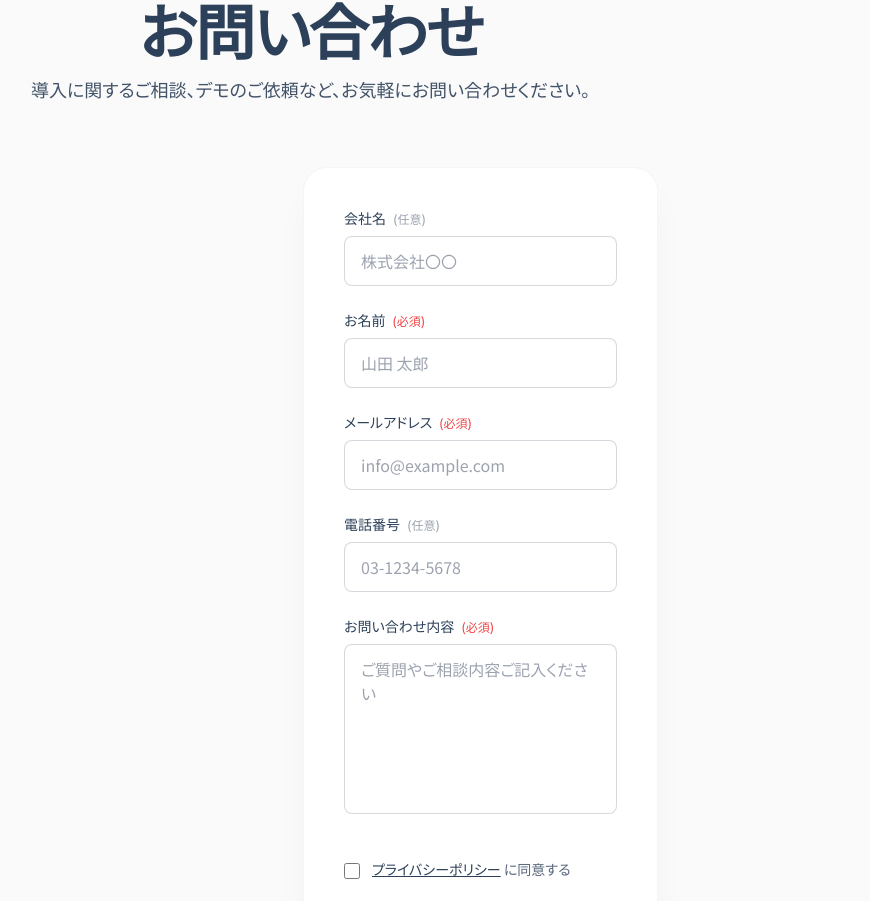
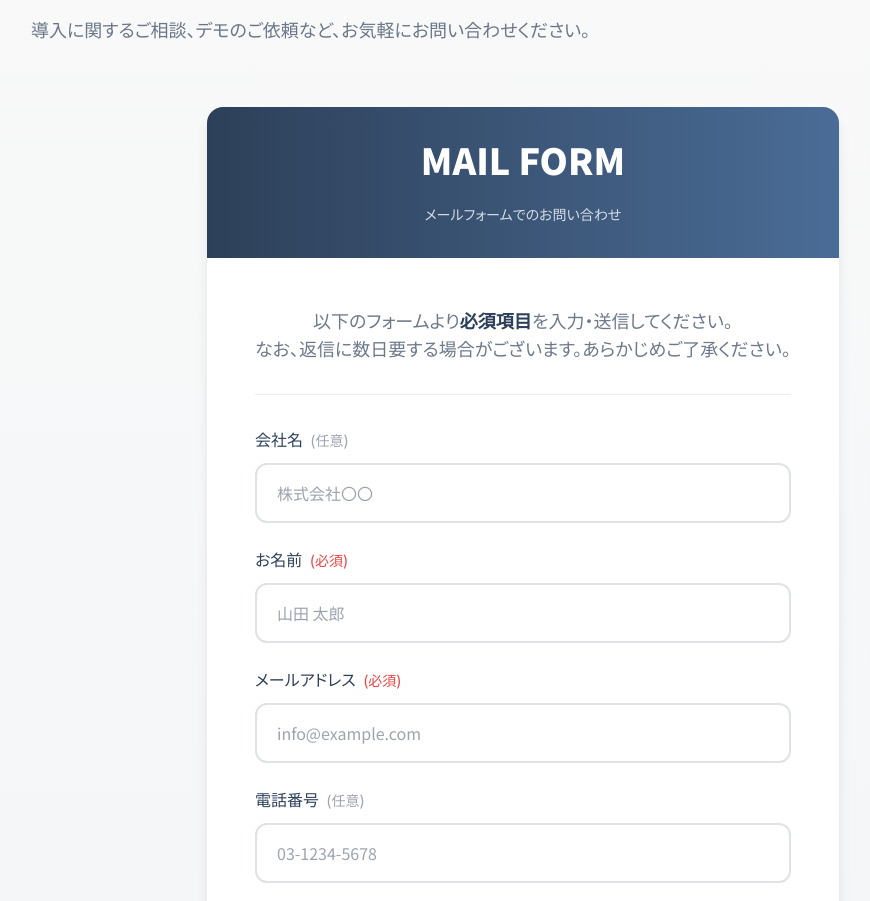
Before and after one commit to shunsuke-tnk/AI-lp_maker_webpage, a Next.js app: page /contact in a window 1280 px wide. Shown: the part 385-1286 px from the top of the page, without its empty margins (1-871 px from the left). Built offline with nearby package versions, Linux system fonts and the light colour scheme.

Commit message:
fix: improve contact form layout and styling

```diff
--- a/src/app/contact/page.tsx
+++ b/src/app/contact/page.tsx
@@ -5,7 +5,6 @@ import { Footer } from "@/components/layout/footer";
 import { Section } from "@/components/ui/section";
 import { Typography } from "@/components/ui/typography";
 import { Button } from "@/components/ui/button";
-import { Card } from "@/components/ui/card";
 import { ScrollReveal } from "@/components/ui/scroll-reveal";
 import { useState } from "react";
 
@@ -24,113 +23,145 @@ export default function ContactPage() {
     return (
         <>
             <Header />
-            <main className="min-h-screen pt-20">
-                <Section background="paper">
-                    <div className="text-center mb-16">
+            <main className="min-h-screen pt-20 bg-gradient-to-b from-paper to-highlight flex items-center justify-center">
+                <Section className="py-16 md:py-24 w-full">
+                    {/* Header Section */}
+                    <div className="text-center mb-12 md:mb-16">
                         <ScrollReveal>
-                            <Typography variant="display" className="text-4xl md:text-5xl mb-4">
-                                Contact
+                            <Typography variant="h1" className="mb-4 text-navy-900">
+                                CONTACT
                             </Typography>
-                            <Typography variant="h2" className="mb-4 text-2xl md:text-3xl">
+                            <Typography variant="h3" className="mb-6 text-navy-900 font-normal">
                                 お問い合わせ
                             </Typography>
-                            <Typography variant="body" className="max-w-2xl mx-auto">
+                            <Typography variant="body" className="max-w-2xl mx-auto text-navy-900/70">
                                 導入に関するご相談、デモのご依頼など、お気軽にお問い合わせください。
                             </Typography>
                         </ScrollReveal>
                     </div>
 
-                    <div className="max-w-2xl mx-auto">
+                    <div className="max-w-4xl mx-auto w-full px-4">
                         <ScrollReveal delay={0.2}>
                             {submitted ? (
-                                <Card className="text-center py-24">
-                                    <Typography variant="h3" className="mb-4">送信完了</Typography>
-                                    <Typography variant="body" className="mb-8">
-                                        お問い合わせありがとうございます。<br />
-                                        担当者より順次ご連絡させていただきます。
-                                    </Typography>
-                                    <Button onClick={() => setSubmitted(false)}>フォームに戻る</Button>
-                                </Card>
+                                <div className="bg-white rounded-2xl shadow-lg p-12 md:p-16 text-center">
+                                    <div className="mb-8">
+                                        <div className="w-20 h-20 bg-navy-900 rounded-full flex items-center justify-center mx-auto mb-6">
+                                            <svg className="w-10 h-10 text-white" fill="none" stroke="currentColor" viewBox="0 0 24 24">
+                                                <path strokeLinecap="round" strokeLinejoin="round" strokeWidth={2} d="M5 13l4 4L19 7" />
+                                            </svg>
+                                        </div>
+                                        <Typography variant="h2" className="mb-4">送信完了</Typography>
+                                        <Typography variant="body" className="text-navy-900/70">
+                                            お問い合わせありがとうございます。<br />
+                                            担当者より順次ご連絡させていただきます。
+                                        </Typography>
+                                    </div>
+                                    <Button onClick={() => setSubmitted(false)} size="lg" variant="secondary">
+                                        フォームに戻る
+                                    </Button>
+                                </div>
                             ) : (
-                                <Card className="p-8 md:p-10">
-                                    <form onSubmit={handleSubmit} className="space-y-6">
+                                <div className="bg-white rounded-2xl shadow-lg overflow-hidden">
+                                    {/* Form Header with Step Indicator */}
+                                    <div className="bg-gradient-to-r from-navy-900 to-navy-800 px-8 md:px-12 py-8">
+                                        <Typography variant="h4" className="text-white mb-6 text-center">
+                                            MAIL FORM
+                                        </Typography>
+                                        <Typography variant="small" className="text-white/80 text-center block">
+                                            メールフォームでのお問い合わせ
+                                        </Typography>
+                                    </div>
+
+                                    {/* Form Body */}
+                                    <div className="px-8 md:px-12 py-10 md:py-12">
+                                        <div className="mb-8 pb-8 border-b border-navy-900/10">
+                                            <Typography variant="body" className="text-navy-900/70 text-center">
+                                                以下のフォームより<span className="text-navy-900 font-semibold">必須項目</span>を入力・送信してください。<br />
+                                                なお、返信に数日要する場合がございます。あらかじめご了承ください。
+                                            </Typography>
+                                        </div>
+
+                                        <form onSubmit={handleSubmit} className="space-y-6 max-w-2xl mx-auto">
                                         <div>
-                                            <label htmlFor="company" className="block text-sm font-medium text-navy-900 mb-2">
-                                                会社名 <span className="text-gray-400 text-xs ml-1">(任意)</span>
+                                            <label htmlFor="company" className="block text-base font-medium text-navy-900 mb-3">
+                                                会社名 <span className="text-gray-400 text-sm ml-1">(任意)</span>
                                             </label>
                                             <input
                                                 type="text"
                                                 id="company"
-                                                className="w-full px-4 py-3 rounded-lg border border-navy-900/20 focus:border-navy-900 focus:ring-1 focus:ring-navy-900 outline-none transition-colors"
+                                                className="w-full px-5 py-4 text-base rounded-xl border-2 border-navy-900/15 focus:border-navy-900 focus:ring-2 focus:ring-navy-900/20 outline-none transition-all"
                                                 placeholder="株式会社〇〇"
                                             />
                                         </div>
 
                                         <div>
-                                            <label htmlFor="name" className="block text-sm font-medium text-navy-900 mb-2">
-                                                お名前 <span className="text-red-500 text-xs ml-1">(必須)</span>
+                                            <label htmlFor="name" className="block text-base font-medium text-navy-900 mb-3">
+                                                お名前 <span className="text-red-500 text-sm ml-1">(必須)</span>
                                             </label>
                                             <input
                                                 type="text"
                                                 id="name"
                                                 required
-                                                className="w-full px-4 py-3 rounded-lg border border-navy-900/20 focus:border-navy-900 focus:ring-1 focus:ring-navy-900 outline-none transition-colors"
+                                                className="w-full px-5 py-4 text-base rounded-xl border-2 border-navy-900/15 focus:border-navy-900 focus:ring-2 focus:ring-navy-900/20 outline-none transition-all"
                                                 placeholder="山田 太郎"
                                             />
                                         </div>
 
                                         <div>
-                                            <label htmlFor="email" className="block text-sm font-medium text-navy-900 mb-2">
-                                                メールアドレス <span className="text-red-500 text-xs ml-1">(必須)</span>
+                                            <label htmlFor="email" className="block text-base font-medium text-navy-900 mb-3">
+                                                メールアドレス <span className="text-red-500 text-sm ml-1">(必須)</span>
                                             </label>
                                             <input
                                                 type="email"
                                                 id="email"
                                                 required
-                                                className="w-full px-4 py-3 rounded-lg border border-navy-900/20 focus:border-navy-900 focus:ring-1 focus:ring-navy-900 outline-none transition-colors"
+                                                className="w-full px-5 py-4 text-base rounded-xl border-2 border-navy-900/15 focus:border-navy-900 focus:ring-2 focus:ring-navy-900/20 outline-none transition-all"
                                                 placeholder="info@example.com"
                                             />
                                         </div>
 
                                         <div>
-                                            <label htmlFor="phone" className="block text-sm font-medium text-navy-900 mb-2">
-                                                電話番号 <span className="text-gray-400 text-xs ml-1">(任意)</span>
+                                            <label htmlFor="phone" className="block text-base font-medium text-navy-900 mb-3">
+                                                電話番号 <span className="text-gray-400 text-sm ml-1">(任意)</span>
                                             </label>
                                             <input
                                                 type="tel"
                                                 id="phone"
-                                                className="w-full px-4 py-3 rounded-lg border border-navy-900/20 focus:border-navy-900 focus:ring-1 focus:ring-navy-900 outline-none transition-colors"
+                                                className="w-full px-5 py-4 text-base rounded-xl border-2 border-navy-900/15 focus:border-navy-900 focus:ring-2 focus:ring-navy-900/20 outline-none transition-all"
                                                 placeholder="03-1234-5678"
                                             />
                                         </div>
 
                                         <div>
-                                            <label htmlFor="message" className="block text-sm font-medium text-navy-900 mb-2">
-                                                お問い合わせ内容 <span className="text-red-500 text-xs ml-1">(必須)</span>
+                                            <label htmlFor="message" className="block text-base font-medium text-navy-900 mb-3">
+                                                お問い合わせ内容 <span className="text-red-500 text-sm ml-1">(必須)</span>
                                             </label>
                                             <textarea
                                                 id="message"
                                                 required
-                                                rows={6}
-                                                className="w-full px-4 py-3 rounded-lg border border-navy-900/20 focus:border-navy-900 focus:ring-1 focus:ring-navy-900 outline-none transition-colors resize-none"
-                                                placeholder="ご質問やご相談内容ご記入ください"
+                                                rows={8}
+                                                className="w-full px-5 py-4 text-base rounded-xl border-2 border-navy-900/15 focus:border-navy-900 focus:ring-2 focus:ring-navy-900/20 outline-none transition-all resize-none"
+                                                placeholder="ご質問やご相談内容をご記入ください"
                                             ></textarea>
                                         </div>
 
-                                        <div className="pt-4">
-                                            <label className="flex items-start gap-3 cursor-pointer group">
-                                                <input type="checkbox" required className="mt-1 w-4 h-4 text-navy-900 rounded border-gray-300 focus:ring-navy-900" />
-                                                <span className="text-sm text-navy-900/80 group-hover:text-navy-900 transition-colors">
-                                                    <a href="/privacy" className="underline hover:text-navy-900 text-navy-900">プライバシーポリシー</a> に同意する
+                                        <div className="pt-2">
+                                            <label className="flex items-center justify-center gap-3 cursor-pointer group">
+                                                <input type="checkbox" required className="w-5 h-5 text-navy-900 rounded border-gray-300 focus:ring-navy-900" />
+                                                <span className="text-base text-navy-900/80 group-hover:text-navy-900 transition-colors">
+                                                    <a href="/privacy" className="underline hover:text-navy-900 text-navy-900 font-medium">プライバシーポリシー</a> に同意する
                                                 </span>
                                             </label>
                                         </div>
 
-                                        <Button type="submit" size="lg" className="w-full">
-                                            送信する
-                                        </Button>
+                                        <div className="pt-4 flex justify-center">
+                                            <Button type="submit" size="lg" className="px-16 text-lg py-6">
+                                                送信する
+                                            </Button>
+                                        </div>
                                     </form>
-                                </Card>
+                                </div>
+                            </div>
                             )}
                         </ScrollReveal>
                     </div>
```
